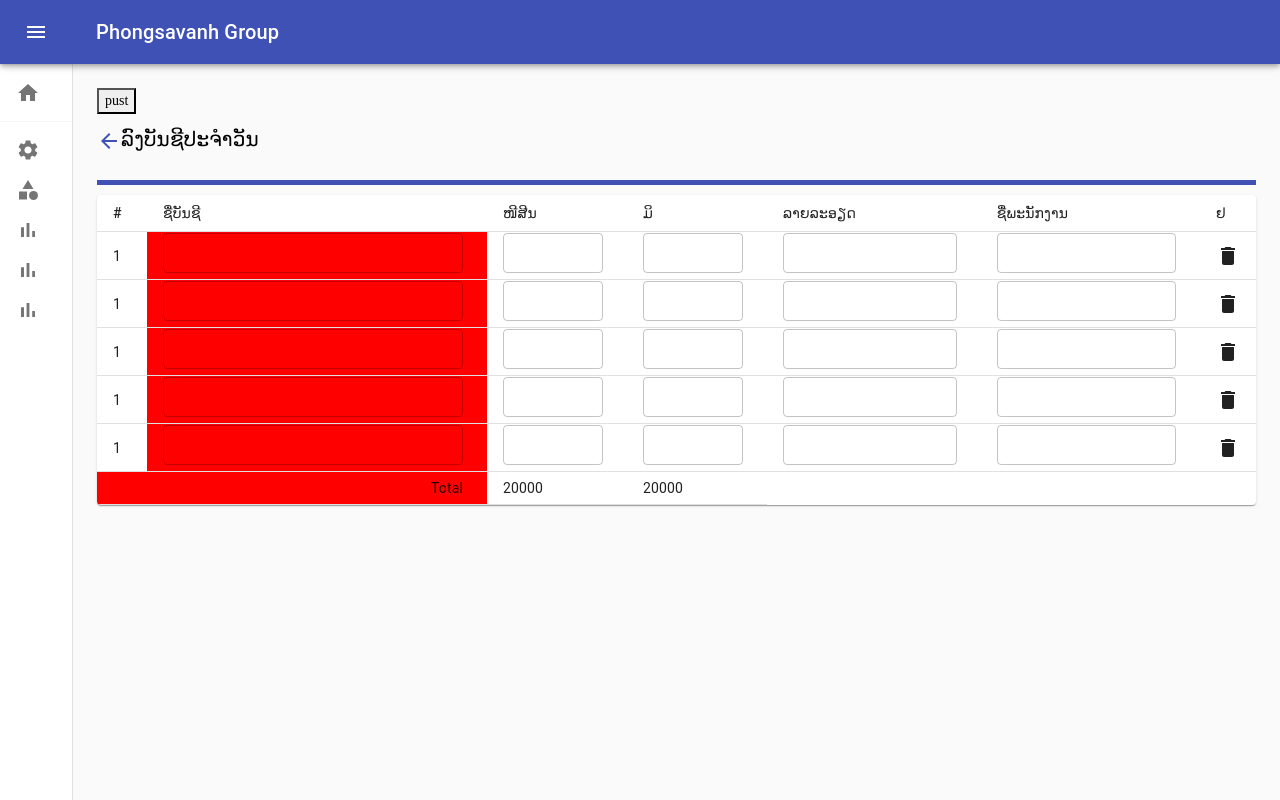
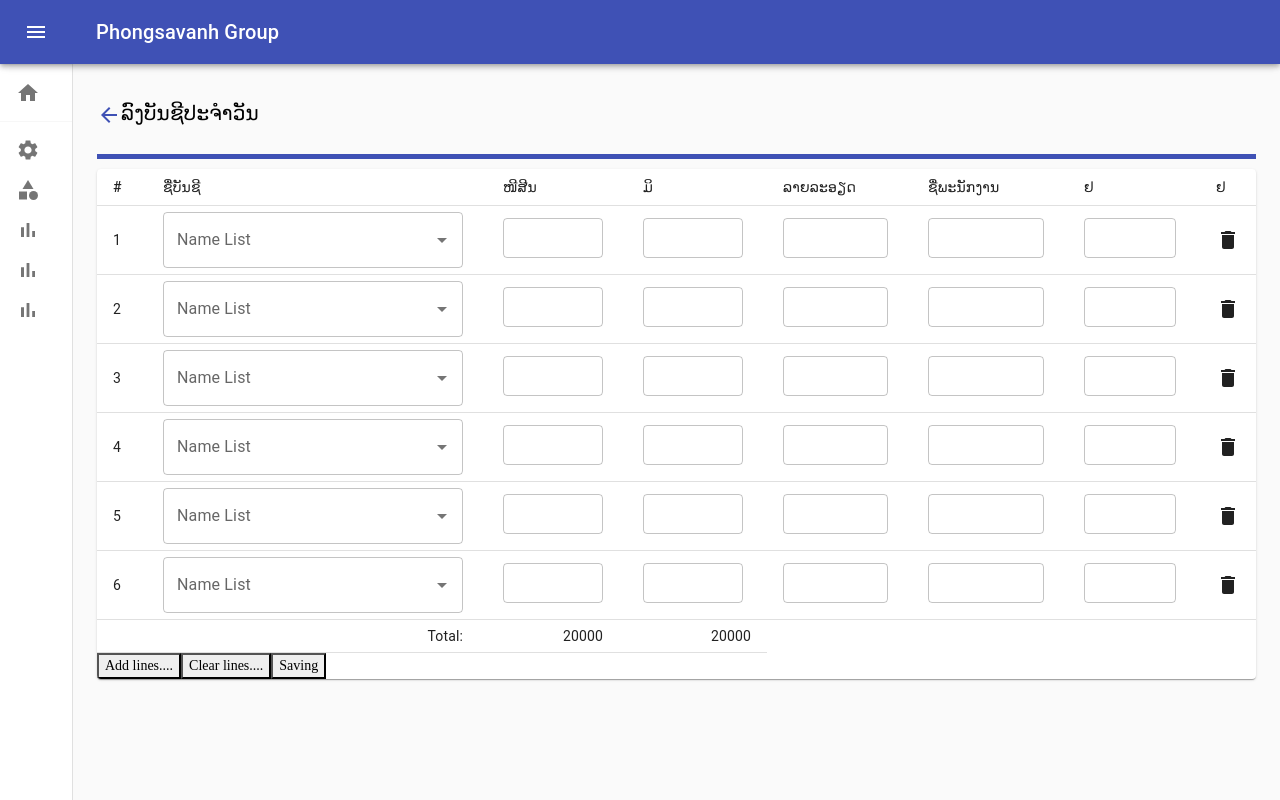
Before and after one commit to bounmeeherxiong/PhongsavanhVersion1, a React (Create React App) app: page /Journal in a window 1280 px wide. Built offline with nearby package versions, Linux system fonts and the light colour scheme; no server answers.

Commit message:
new update

```diff
--- a/src/page/ChartAccounts.js
+++ b/src/page/ChartAccounts.js
@@ -1,6 +1,6 @@
 import React, { useState, useContext, useEffect } from "react";
 
-import { Table, Form, FloatingLabel } from "react-bootstrap";
+import { Table, Form } from "react-bootstrap";
 
 import Breadcrumbs from "@material-ui/core/Breadcrumbs";
 import ArrowBackIcon from "@material-ui/icons/ArrowBack";
@@ -20,14 +20,14 @@ export default function ChartAccounts() {
   const [show, setShow] = useState(false);
   const handleClose = () => {
     setShow(false);
-    setType('');
+    setType("");
     setShowUpdate(false);
     setCheck(false);
-    setName('');
-    setDescription('')
-    setTypedetail('')
-    setPrentid('')
-    setNameShow('')
+    setName("");
+    setDescription("");
+    setTypedetail("");
+    setPrentid("");
+    setNameShow("");
   };
   const handleShow = () => setShow(true);
   const [type, setType] = useState("");
@@ -72,9 +72,9 @@ export default function ChartAccounts() {
   };
 
   const CreateChartAccount = () => {
-    if(!type || !typedetail || !name ){
-      alert('ກະລຸນາປ້ອນຂໍ້ມູນໃຫ້ຄົບ');
-      return
+    if (!type || !typedetail || !name) {
+      alert("ກະລຸນາປ້ອນຂໍ້ມູນໃຫ້ຄົບ");
+      return;
     }
     let data = {
       Category_id: type,
@@ -288,7 +288,7 @@ export default function ChartAccounts() {
             }}
             onClick={() => {
               handleShow();
-              setPrentid('')
+              setPrentid("");
             }}
           >
             <AddIcon />
@@ -376,28 +376,7 @@ export default function ChartAccounts() {
         >
           <CloseIcon />
         </button>
-        <select
-          style={{
-            width: 200,
-            outline: "none",
-            border: "1px solid #DBDBDB",
-            height: 35,
-            marginLeft: 20,
-            paddingLeft: 10,
-            display: "flex",
-            justifyContent: "center",
-          }}
-        >
-          <option>ຊະນິດທັງໝົດ</option>
-          {/* {listType &&
-            listType.map((data, index) => {
-              return (
-                <option value={data.uid} key={index}>
-                  {data?.name}
-                </option>
-              );
-            })} */}
-        </select>
+
         <div
           style={{
             display: "flex",
@@ -445,9 +424,7 @@ export default function ChartAccounts() {
                       <td>{item.Category_name}</td>
                       <td>{item.DetailType}</td>
                       <td>{item.Balance}</td>
-                      <td>
-                        <DeleteIcon />
-                      </td>
+                      <td>edit</td>
                     </tr>
                     {/* Level 1 */}
                     <RowComponent
@@ -485,9 +462,7 @@ function RowComponent({ children, id, level }) {
               <td>{data.Category_name}</td>
               <td>{data.DetailType}</td>
               <td>{data.Balance}</td>
-              <td>
-                <DeleteIcon />
-              </td>
+              <td>edit</td>
             </tr>
             <RowComponent
               children={children}
--- a/src/page/Journal.js
+++ b/src/page/Journal.js
@@ -1,4 +1,4 @@
-import React, { useState } from "react";
+import React, { useState, useContext, useEffect } from "react";
 import clsx from "clsx";
 import { makeStyles } from "@material-ui/core/styles";
 import Table from "@material-ui/core/Table";
@@ -13,33 +13,117 @@ import Breadcrumbs from "@material-ui/core/Breadcrumbs";
 import OutlinedInput from "@material-ui/core/OutlinedInput";
 import FormControl from "@material-ui/core/FormControl";
 import DeleteIcon from "@material-ui/icons/Delete";
+import TextField from "@mui/material/TextField";
+import Autocomplete from "@mui/material/Autocomplete";
+import { LoginContext } from "./contexts/LoginContext";
+import axios from "axios";
+
+export default function Journal() {
+  const { nameList } = useContext(LoginContext);
+  const [prentid, setPrentid] = useState("");
+  const [nameShow, setNameShow] = useState("");
 
 const useStyles = makeStyles({
   table: {
     minWidth: 650,
   },
 });
+  const [rows, setRows] = useState([
+    {
+      AccountName: "",
+      Debit: "",
+      Credit: "",
+      Description: "",
+      Tax: "",
+      Employee: "",
+    },
+    {
+      AccountName: "",
+      Debit: "",
+      Credit: "",
+      Description: "",
+      Tax: "",
+      Employee: "",
+    },
+    {
+      AccountName: "",
+      Debit: "",
+      Credit: "",
+      Description: "",
+      Tax: "",
+      Employee: "",
+    },
+    {
+      AccountName: "",
+      Debit: "",
+      Credit: "",
+      Description: "",
+      Tax: "",
+      Employee: "",
+    },
+    {
+      AccountName: "",
+      Debit: "",
+      Credit: "",
+      Description: "",
+      Tax: "",
+      Employee: "",
+    },
+    {
+      AccountName: "",
+      Debit: "",
+      Credit: "",
+      Description: "",
+      Tax: "",
+      Employee: "",
+    },
+  ]);
 
-function createData(name, calories, fat, carbs, protein) {
-  return { name, calories, fat, carbs, protein };
-}
+  const getNameList = (name) => {
+    axios.get(`/Allparents/${name}`).then((data) => {
+      if (data?.data?.message.length > 0) {
+        // console.log("name=",data?.data.message[0].Account_id);
+        setPrentid(data?.data.message[0].Account_id);
+        const names = data?.data?.message.map((item) => {
+          return item.ChartAccountName;
+        });
+        names.reverse();
+        setNameShow(names.join(":"));
+      }
+    });
+  };
+  const submit = (e) => {
+    e.preventDefault();
+    console.log(rows);
+  };
 
-export default function Journal() {
-  const [rows, setRows] = useState(['1','1','1','1','1']);
-  const push = () => {
-    setRows([...rows, rows]);
+  const handleFormChange = (event, index) => {
+    let data = [...rows];
+    data[index][event.target.name] = event.target.value;
+    setRows(data);
   };
+  const addFields = () => {
+    let object = {
+      AccountName: "",
+      Debit: "",
+      Credit: "",
+      Description: "",
+      Tax: "",
+      Employee: "",
+    };
+    setRows([...rows, object]);
+  };
+  const remove = (index) => {
+    // console.log(index)
+    let data = [...rows];
+    data.splice(index, 1);
+    setRows(data);
+  };
+
   const classes = useStyles();
-  const removeArray = (index) => {
-    if (rows.length > 5) {
-        let oldarray = [...rows]
-        oldarray.splice(index, 1);
-        setRows([...oldarray])
-    }
-  };
+
   return (
     <div>
-      <button onClick={() => push()}>pust</button>
       <Breadcrumbs aria-label="breadcrumb">
         <div
           style={{
@@ -95,13 +179,31 @@ export default function Journal() {
               <TableCell>ລາຍລະອຽດ</TableCell>
               <TableCell>ຊື່ພະນັກງານ</TableCell>
               <TableCell>ຢ</TableCell>
+              <TableCell>ຢ</TableCell>
             </TableRow>
           </TableHead>
           <TableBody>
-            {rows.map((row,index) => (
-              <TableRow key={row.name}>
-                <TableCell style={{ width: 50 }}>1</TableCell>
-                <TableCell style={{ width: 300, backgroundColor: "red" }}>
+            {rows.map((data, index) => (
+              <TableRow key={index}>
+                <TableCell style={{ width: 50 }}>{index + 1}</TableCell>
+                <TableCell style={{ width: 300 }}>
+                  <Autocomplete
+                    disablePortal
+                    id="combo-box-demo"
+                    sx={{ width: 300 }}
+                    options={nameList}
+                    renderInput={(params) => (
+                      <TextField
+                        {...params}
+                        label="Name List"
+                        onBlur={(e) => getNameList(e.target.value)}
+                        value={nameShow}
+                      />
+                    )}
+                  />
+                     {nameShow}
+                </TableCell>
+                <TableCell>
                   <FormControl
                     className={clsx(classes.margin, classes.textField)}
                     variant="outlined"
@@ -109,7 +211,10 @@ export default function Journal() {
                     <OutlinedInput
                       id="outlined-adornment-weight"
                       aria-describedby="outlined-weight-helper-text"
-                      style={{ height: 35, width: 300 }}
+                      style={{ height: 35, width: 100 }}
+                      name="Debit"
+                      onChange={(event) => handleFormChange(event, index)}
+                      value={data.Debit}
                     />
                   </FormControl>
                 </TableCell>
@@ -122,18 +227,9 @@ export default function Journal() {
                       id="outlined-adornment-weight"
                       aria-describedby="outlined-weight-helper-text"
                       style={{ height: 35, width: 100 }}
-                    />
-                  </FormControl>
-                </TableCell>
-                <TableCell>
-                  <FormControl
-                    className={clsx(classes.margin, classes.textField)}
-                    variant="outlined"
-                  >
-                    <OutlinedInput
-                      id="outlined-adornment-weight"
-                      aria-describedby="outlined-weight-helper-text"
-                      style={{ height: 35, width: 100 }}
+                      name="Credit"
+                      onChange={(event) => handleFormChange(event, index)}
+                      value={data.Credit}
                     />
                   </FormControl>
                 </TableCell>
@@ -146,6 +242,9 @@ export default function Journal() {
                       id="outlined-adornment-weight"
                       aria-describedby="outlined-weight-helper-text"
                       style={{ height: 35 }}
+                      name="Description"
+                      onChange={(event) => handleFormChange(event, index)}
+                      value={data.Description}
                     />
                   </FormControl>
                 </TableCell>
@@ -159,27 +258,45 @@ export default function Journal() {
                       aria-describedby="outlined-weight-helper-text"
                       labelWidth={0}
                       style={{ height: 35 }}
+                      name="Tax"
+                      onChange={(event) => handleFormChange(event, index)}
+                      value={data.Tax}
                     />
                   </FormControl>
                 </TableCell>
                 <TableCell>
-                  <DeleteIcon style={{ cursor: "pointer" }} onClick={()=>removeArray(index)}/>
+                  <FormControl
+                    className={clsx(classes.margin, classes.textField)}
+                    variant="outlined"
+                  >
+                    <OutlinedInput
+                      id="outlined-adornment-weight"
+                      aria-describedby="outlined-weight-helper-text"
+                      labelWidth={0}
+                      style={{ height: 35 }}
+                      name="Employee"
+                      onChange={(event) => handleFormChange(event, index)}
+                      value={data.Employee}
+                    />
+                  </FormControl>
+                </TableCell>
+                <TableCell>
+                  <DeleteIcon style={{ cursor: "pointer" }} />
                 </TableCell>
               </TableRow>
             ))}
             <TableRow>
-              <TableCell
-                colSpan={2}
-                style={{ backgroundColor: "red" }}
-                align="right"
-              >
-                Total
+              <TableCell colSpan={2} align="right">
+                Total:
               </TableCell>
-              <TableCell align="left">20000</TableCell>
-              <TableCell align="left">20000</TableCell>
+              <TableCell align="right">20000</TableCell>
+              <TableCell align="right">20000</TableCell>
             </TableRow>
           </TableBody>
         </Table>
+        <button onClick={addFields}>Add lines....</button>
+        <button onClick={remove}>Clear lines....</button>
+        <button onClick={submit}>Saving</button>
       </TableContainer>
     </div>
   );
--- a/src/page/contexts/api.js
+++ b/src/page/contexts/api.js
@@ -1,3 +1,3 @@
 // export const api = 'http://192.168.30.56:8080'
-export const api = 'http://192.168.30.56:8080'
+export const api = 'http://192.168.158.1:8080'
 // export const api = 'http://192.168.43.24:2023'
```
Also changed, not shown: src/page/text.js (+129 -127 lines).
